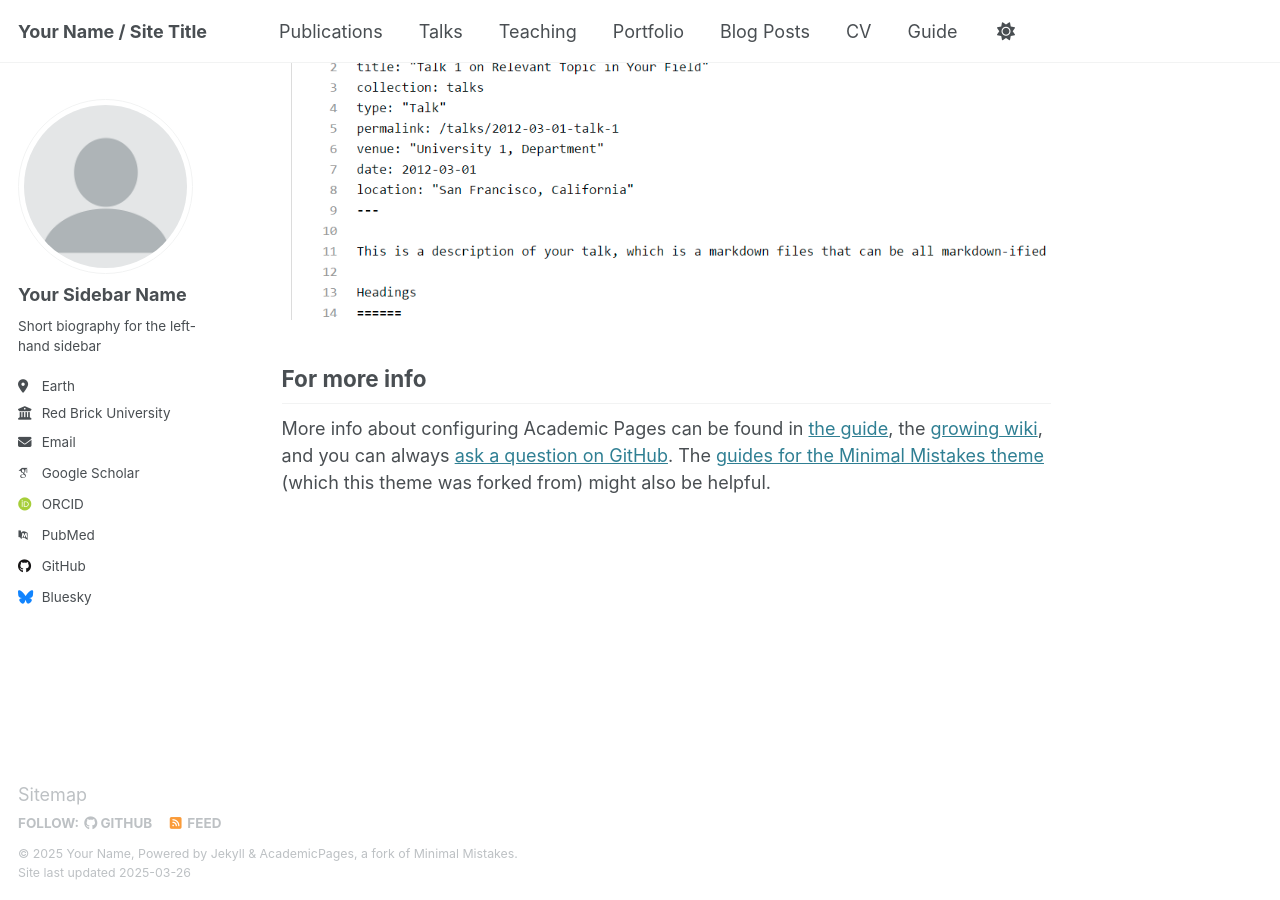
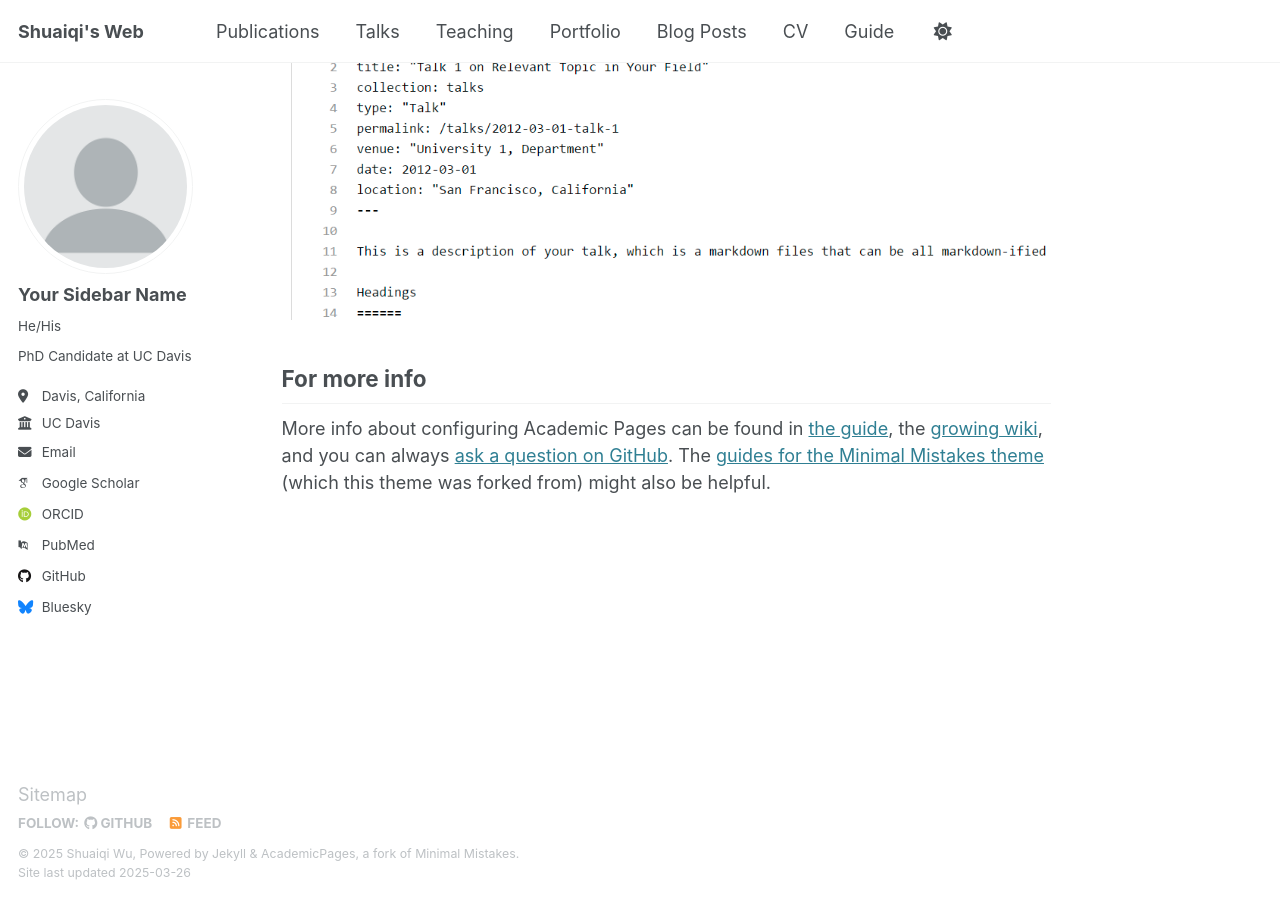
Before and after one commit to shqwu/shqwu.github.io, a Jekyll site: the page built from _pages/about.md, in a window 1280 px wide and 900 px high, scrolled down 2635 px. Built offline with Jekyll 4.4.1, drawn with Linux system fonts in a browser that asks for light colours; some web fonts are replaced.

Commit message:
Update _config.yml

```diff
--- a/_config.yml
+++ b/_config.yml
@@ -9,9 +9,9 @@
 # Basic Site Settings
 locale                   : "en-US"
 site_theme               : "default"
-title                    : "Your Name / Site Title"
+title                    : "Shuaiqi's Web"
 title_separator          : "-"
-name                     : &name "Your Name"
+name                     : &name "Shuaiqi Wu"
 description              : &description "personal description"
 url                      : https://academicpages.github.io # the base hostname & protocol for your site e.g. "https://[your GitHub username].github.io"
 baseurl                  : "" # the subpath of your site, e.g. "/blog"
@@ -24,12 +24,12 @@ author:
   # Biographic information
   avatar           : "profile.png"
   name             : "Your Sidebar Name"
-  pronouns         : # example: "she/her"
-  bio              : "Short biography for the left-hand sidebar"
-  location         : "Earth"
-  employer         : "Red Brick University"
+  pronouns         : "He/His"
+  bio              : "PhD Candidate at UC Davis"
+  location         : "Davis, California"
+  employer         : "UC Davis"
   uri              : # URL
-  email            : "none@example.org"
+  email            : "shqwu@udavis.edu"
 
   # Academic websites
   arxiv            : # URL - Update with the correct link to your profile
```
